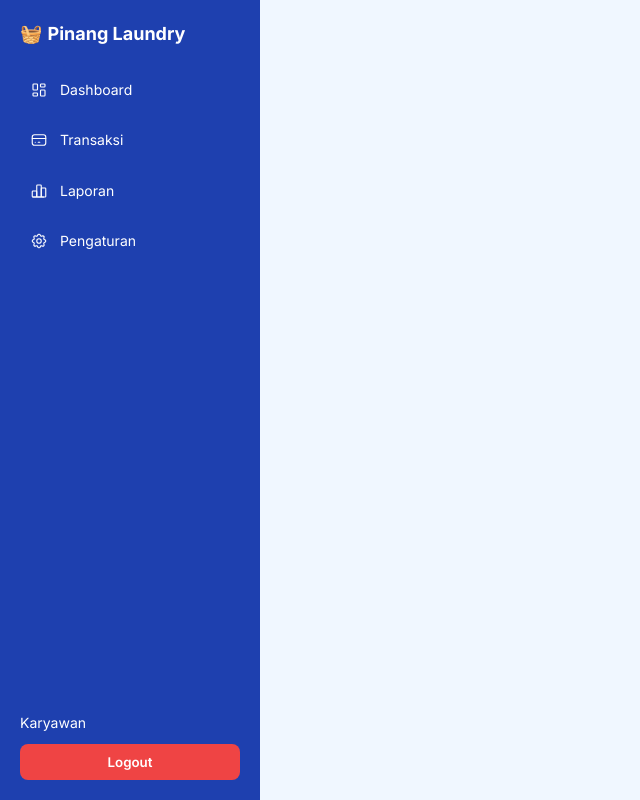
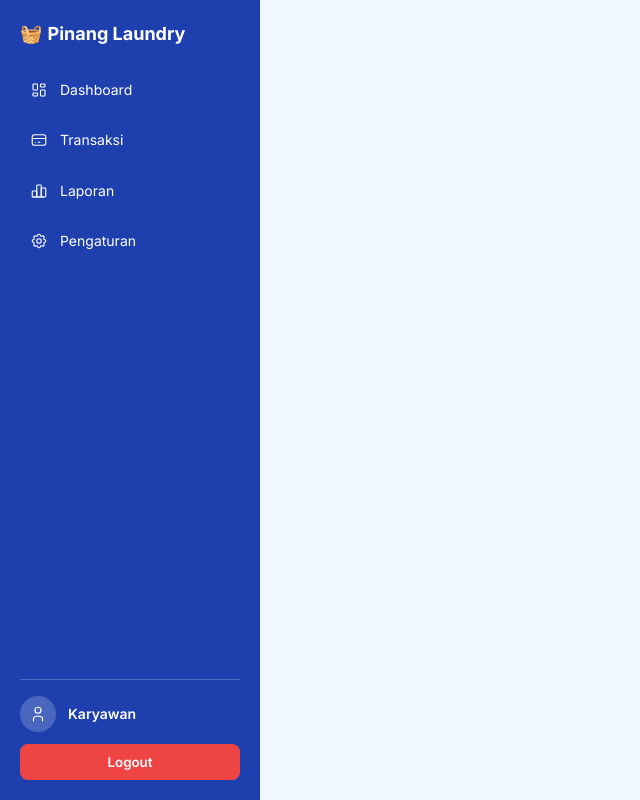
Before and after one commit to novacida00-create/pinang-laundry-frontend-v2, a React (Vite) app: page /karyawan in a window 1280 px wide. Shown: the whole page, without its empty margins (0-640 px from the left). Built offline with nearby package versions, Linux system fonts and the light colour scheme; no server answers.

Commit message:
fix: karyawan sidebar tambah avatar profile + full height

```diff
--- a/src/pages/karyawan/KaryawanLayout.jsx
+++ b/src/pages/karyawan/KaryawanLayout.jsx
@@ -56,8 +56,13 @@ export default function KaryawanLayout() {
               })}
             </nav>
           </div>
-          <div style={{ marginTop: 20 }}>
-            <div style={{ fontSize: 14, color: "#fff", marginBottom: 10 }}>{karyawan.name || "Karyawan"}</div>
+          <div style={{ borderTop: "1px solid rgba(255,255,255,0.2)", paddingTop: 16, marginTop: 20 }}>
+            <div style={{ display: "flex", alignItems: "center", gap: 12, marginBottom: 12 }}>
+              <div style={{ width: 36, height: 36, background: "rgba(255,255,255,0.2)", borderRadius: "50%", display: "flex", justifyContent: "center", alignItems: "center", flexShrink: 0 }}>
+                <Icon name="user" size={18} />
+              </div>
+              <div style={{ fontSize: 14, fontWeight: 600, color: "#fff" }}>{karyawan.name || "Karyawan"}</div>
+            </div>
             <button onClick={handleLogout} style={{ width: "100%", padding: "10px", background: "#ef4444", border: "none", borderRadius: 8, color: "#fff", fontWeight: 600, cursor: "pointer" }}>Logout</button>
           </div>
         </aside>
```
